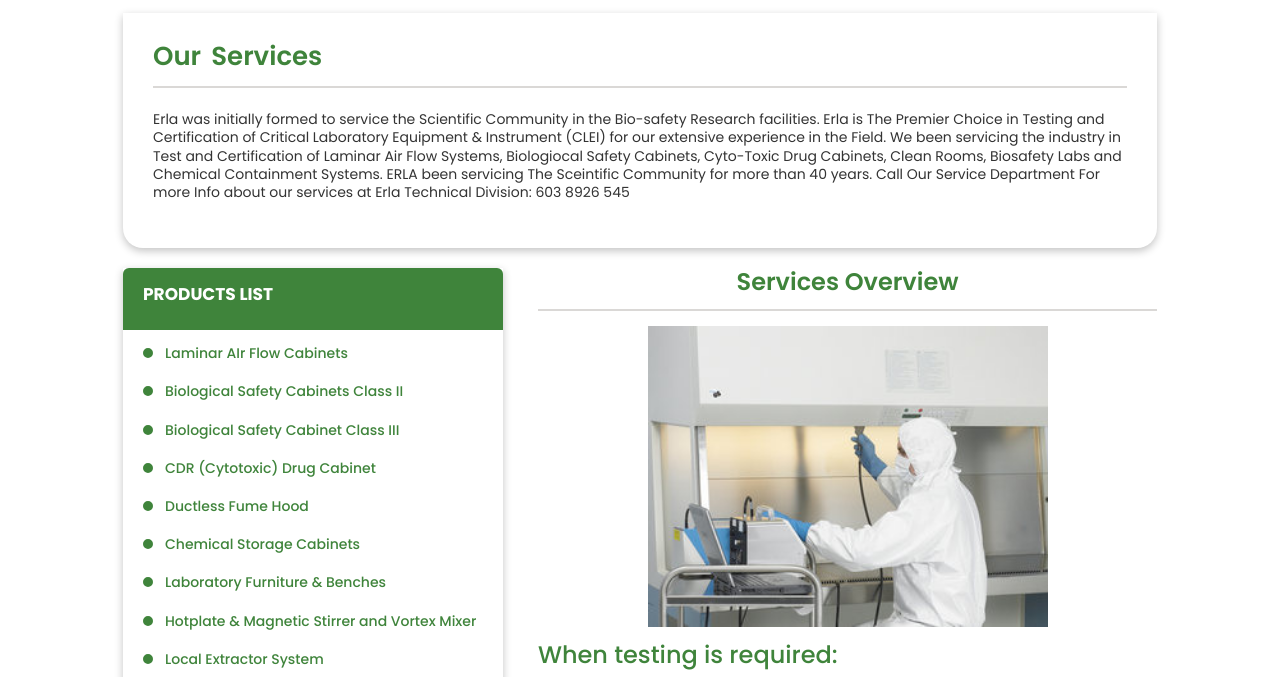
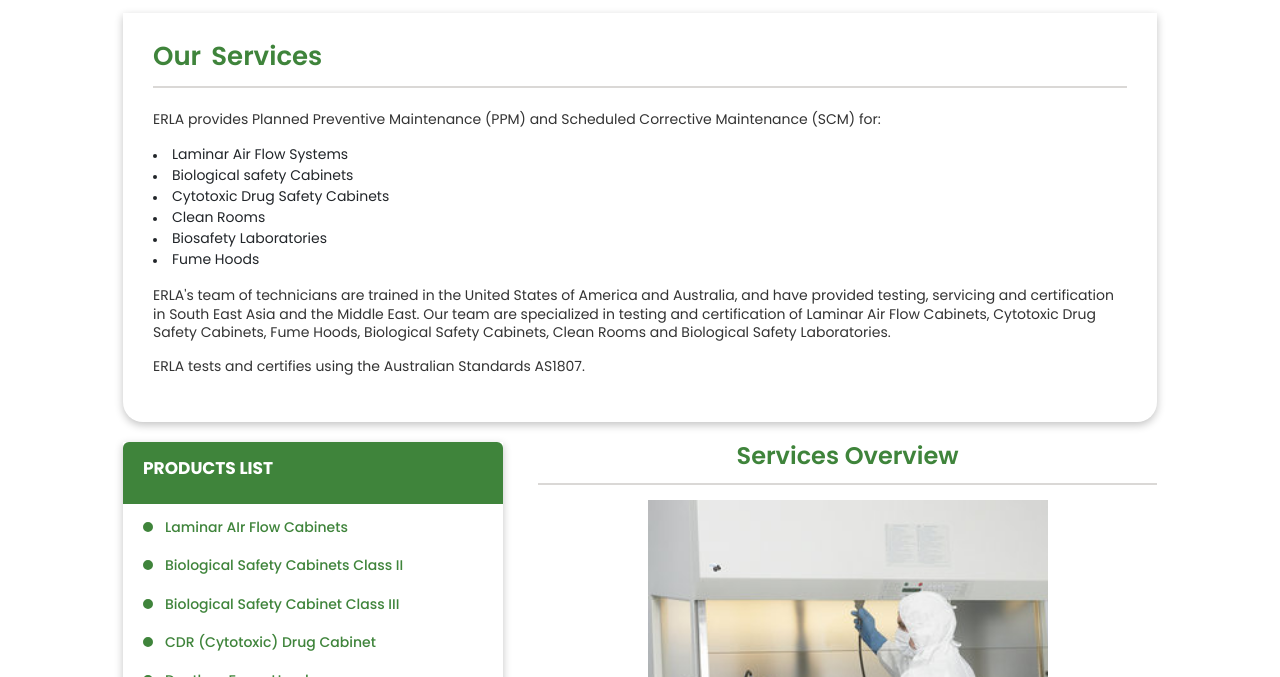
Before and after one commit to mehak187/erla, a plain HTML site: page services.html in a window 1280 px wide. Shown: the part 115-792 px from the top of the page. Drawn offline with nearby package versions, Linux system fonts and the light colour scheme.

Commit message:
services update

```diff
--- a/services.html
+++ b/services.html
@@ -64,14 +64,31 @@
             <div class="hero-sec">
                 <div class="hero-left">
                     <h1>Our Services</h1>
-                    <p>Erla was initially formed to service the Scientific Community in the Bio-safety Research
-                        facilities. Erla is The Premier Choice in Testing and Certification of Critical Laboratory
-                        Equipment & Instrument (CLEI) for our extensive experience in the Field. We been servicing the
-                        industry in Test and Certification of Laminar Air Flow Systems, Biologiocal Safety Cabinets,
-                        Cyto-Toxic Drug Cabinets, Clean Rooms, Biosafety Labs and Chemical Containment Systems. ERLA
-                        been servicing The Sceintific Community for more than 40 years. Call Our Service Department For
-                        more Info about our services at Erla Technical Division: 603 8926 545
+                    <p>ERLA provides Planned Preventive Maintenance (PPM) and Scheduled Corrective Maintenance (SCM) for:
                     </p>
+                    <ul class="ps-0" style="list-style-position: inside;font-size:14px">
+                        <li>
+                            Laminar Air Flow Systems
+                        </li>
+                        <li>
+                            Biological safety Cabinets
+                        </li>
+                        <li>
+                            Cytotoxic Drug Safety Cabinets
+                        </li>
+                        <li>
+                            Clean Rooms
+                        </li>
+                        <li>
+                            Biosafety Laboratories
+                        </li>
+                        <li>
+                            Fume Hoods
+                        </li>
+                    </ul>
+                    <p class="mt-0 pt-0">ERLA's team of technicians are trained in the United States of America and Australia, and have provided testing, servicing and certification in South East Asia and the Middle East. Our team are specialized in testing and certification of Laminar Air Flow Cabinets, Cytotoxic Drug Safety Cabinets, Fume Hoods, Biological Safety Cabinets, Clean Rooms and Biological Safety Laboratories.
+
+                        </p><p class="mt-0 pt-0">ERLA tests and certifies using the Australian Standards AS1807.</p>
                 </div>
                 <div class="hero-right">
 
@@ -126,20 +143,20 @@
                                 </div>
                             </div>
                         </div>
-
+<!--
                         <section class="quality-policy ">
                             <h2>Special Offer</h2>
                             <p>
                                 ERLA undertakes & Offers Contract PPM (Planned Preventive Maintenance) for Laminar Air Flow Devices, Biologocal Safety Cabinets, Cyto-Toxic Drug Cabinets, Fume Hoods, Clean Rooms and General Laboratory Equipment. Please contact our Technical Division for more information or to set an appointment.  Fumigation services can only be quoted after a site-visit.
                                 Call 603 8926 5452 or email us at tech@erla-tech.com.</p>
-                        </section>
+                        </section> -->
                     </div>
                     <div class="content-right press-news">
                         <h2>Services Overview</h2>
                         <div class="biosafety-img">
                             <img src="img/services-main.jpg" alt="">
                         </div>
-                        <h4>When testing is required:</h4>
+                        <!-- <h4>When testing is required:</h4>
                         <p>
                             Cleanrooms, laminar flow work stations and safety cabinets should be inspected, tested and
                             certified as follows:
@@ -171,7 +188,7 @@
                                 In special circumstances, such as a significant change in the work programme, or where
                                 impaired operation is suspected
                             </li>
-                        </ul>
+                        </ul> -->
                         <h3>About Services</h3>
                         <p class="text-justify">
                             Erla's team of service technicians are trained in the United States and Australia
```
